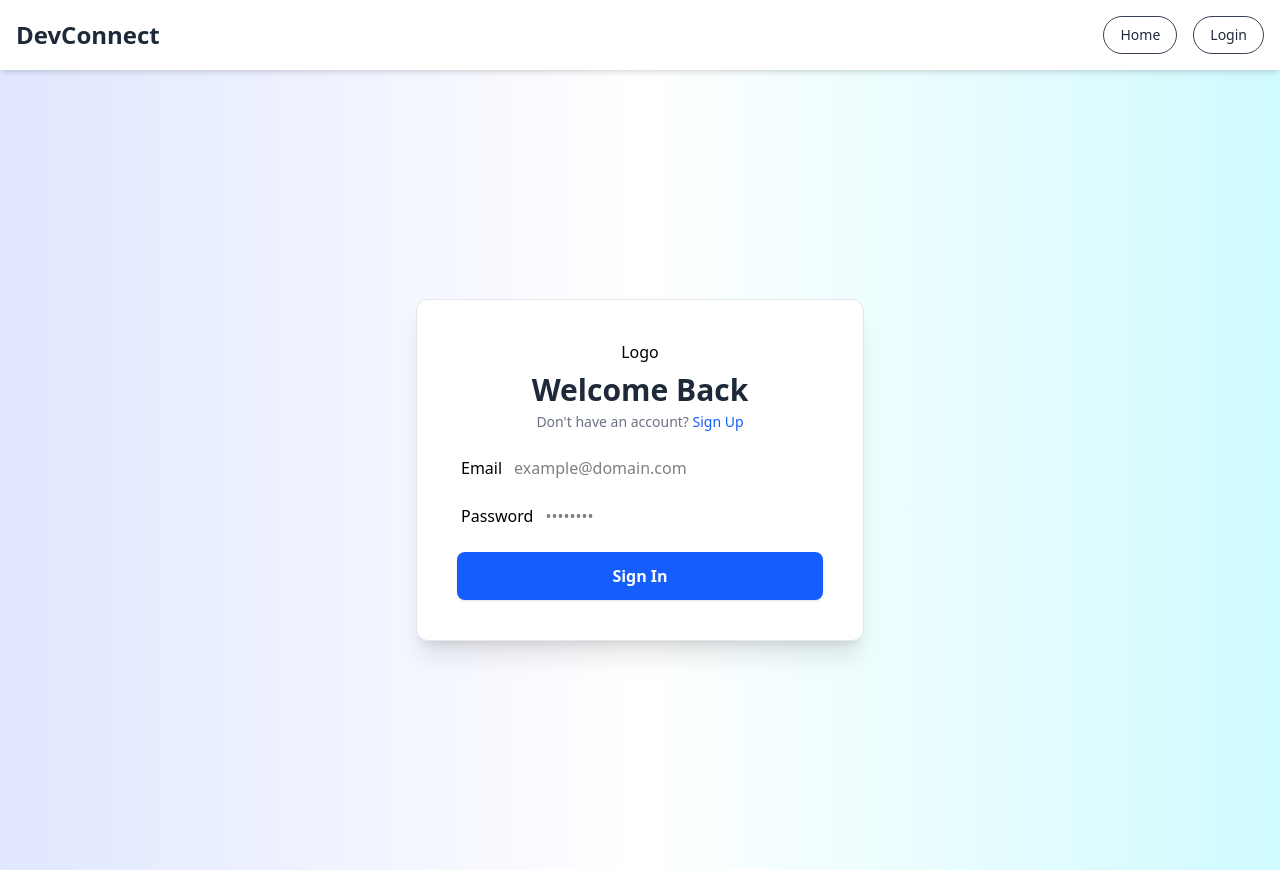
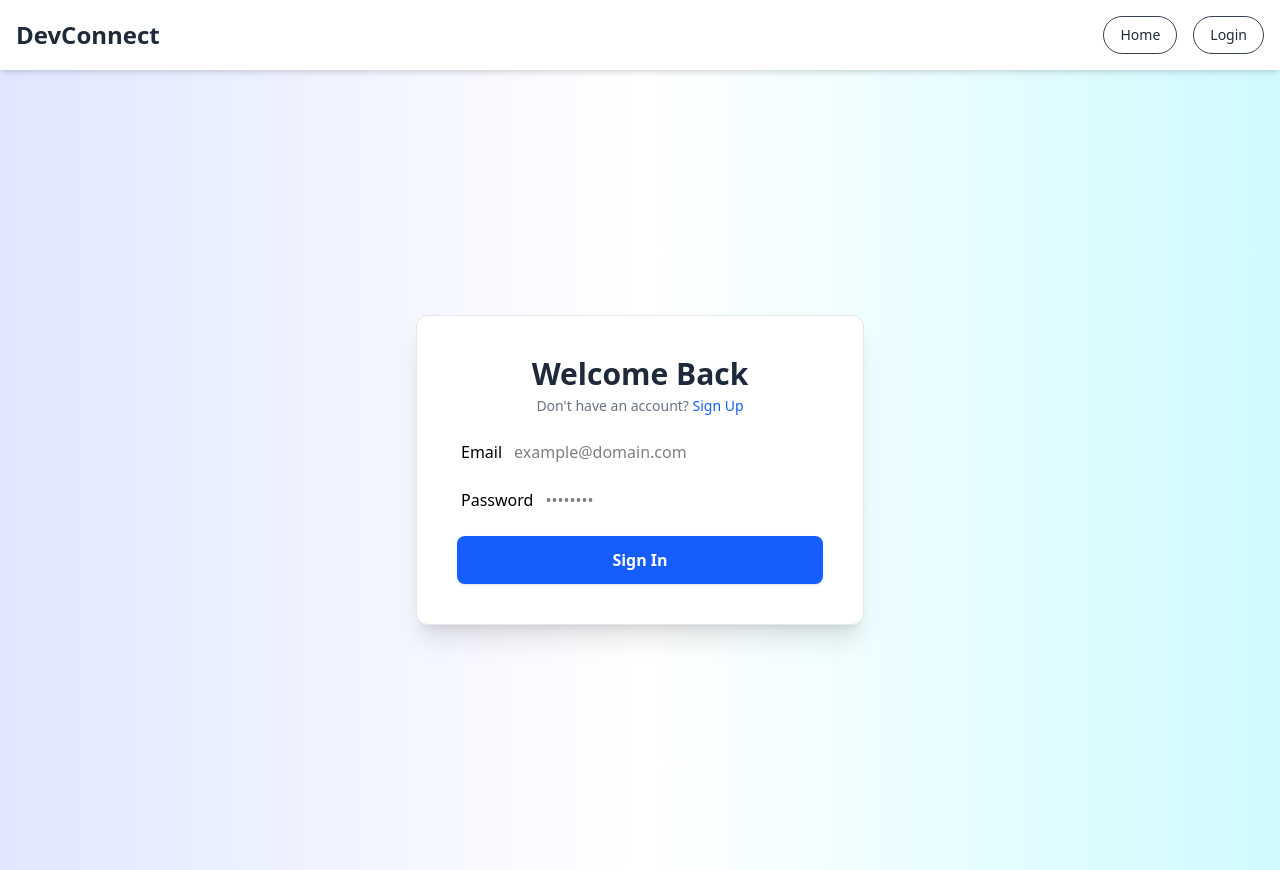
Before and after one commit to Kavi-Sharma08/Blog-Project, a React (Vite) app: page /login in a window 1280 px wide. Built offline with nearby package versions, Linux system fonts and the light colour scheme; no server answers.

Commit message:
removes Logo from SignIn

```diff
--- a/src/components/LoginComponent.jsx
+++ b/src/components/LoginComponent.jsx
@@ -32,9 +32,7 @@ const Login = () => {
     <div className="min-h-screen bg-gradient-to-r from-indigo-100 via-white to-cyan-100 flex items-center justify-center px-4">
       <div className="w-full max-w-md bg-white rounded-xl shadow-xl p-8 sm:p-10 border border-gray-200">
         <div className="mb-6 text-center">
-          <span className="inline-block w-20 mb-2">
-            <Logo width="100%" />
-          </span>
+
           <h2 className="text-3xl font-extrabold text-gray-800">Welcome Back</h2>
           <p className="text-gray-500 mt-1 text-sm">
             Don't have an account?{" "}
```
